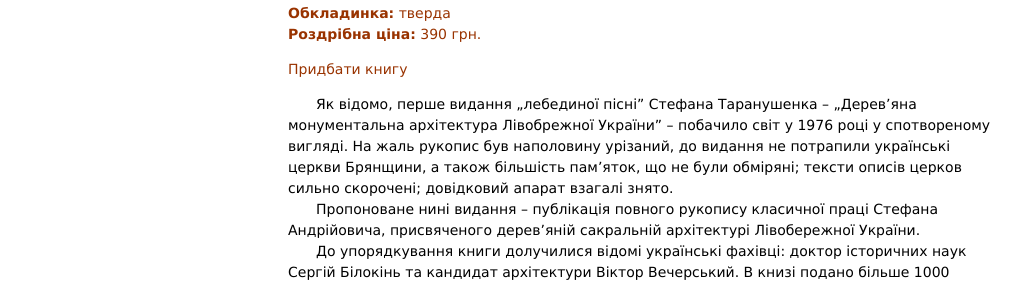
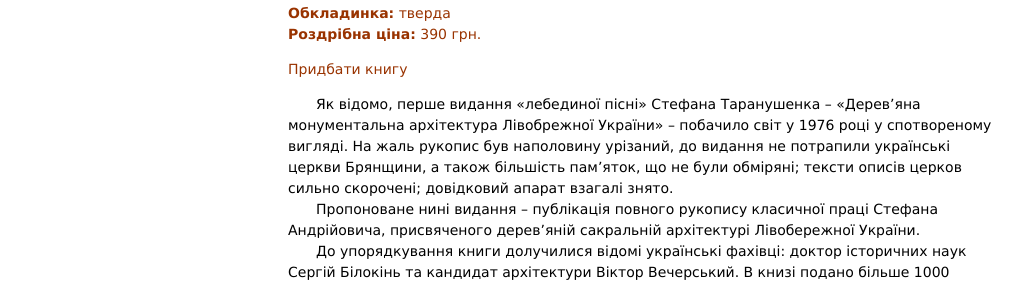
Before and after one commit to savchook/savchook.github.io, a Jekyll site: the page built from _books/taranushenko-dereviana-monumentalna-arhitektura/index.markdown, in a window 1280 px wide and 900 px high, scrolled down 627 px. Shown: the part 164-449 px from the top of the window, without its empty margins (128-1150 px from the left). Built offline with Jekyll 4.4.1, drawn with Linux system fonts in a browser that asks for light colours.

```diff
--- a/_books/taranushenko-dereviana-monumentalna-arhitektura/index.markdown
+++ b/_books/taranushenko-dereviana-monumentalna-arhitektura/index.markdown
@@ -22,7 +22,7 @@ meta:
   description: |
    Фотографії дерев’яних церков Лівобережжя. Креслення Таранушенка церков Полтавщини, Чернігівщини, Харківщини. Термінологічний словник. Знищені церкви.
 detailed_content: |
-  Як відомо, перше видання „лебединої пісні” Стефана Таранушенка – „Дерев’яна монументальна архітектура Лівобрежної України” – побачило світ у 1976 році у спотвореному вигляді. На жаль рукопис був наполовину урізаний, до видання не потрапили українські церкви Брянщини, а також більшість пам’яток, що не були обміряні; тексти описів церков сильно скорочені; довідковий апарат взагалі знято.
+  Як відомо, перше видання «лебединої пісні» Стефана Таранушенка – «Дерев’яна монументальна архітектура Лівобрежної України» – побачило світ у 1976 році у спотвореному вигляді. На жаль рукопис був наполовину урізаний, до видання не потрапили українські церкви Брянщини, а також більшість пам’яток, що не були обміряні; тексти описів церков сильно скорочені; довідковий апарат взагалі знято.
 
   Пропоноване нині видання – публікація повного рукопису класичної праці Стефана Андрійовича, присвяченого дерев’яній сакральній архітектурі Лівобережної України.
 
```
